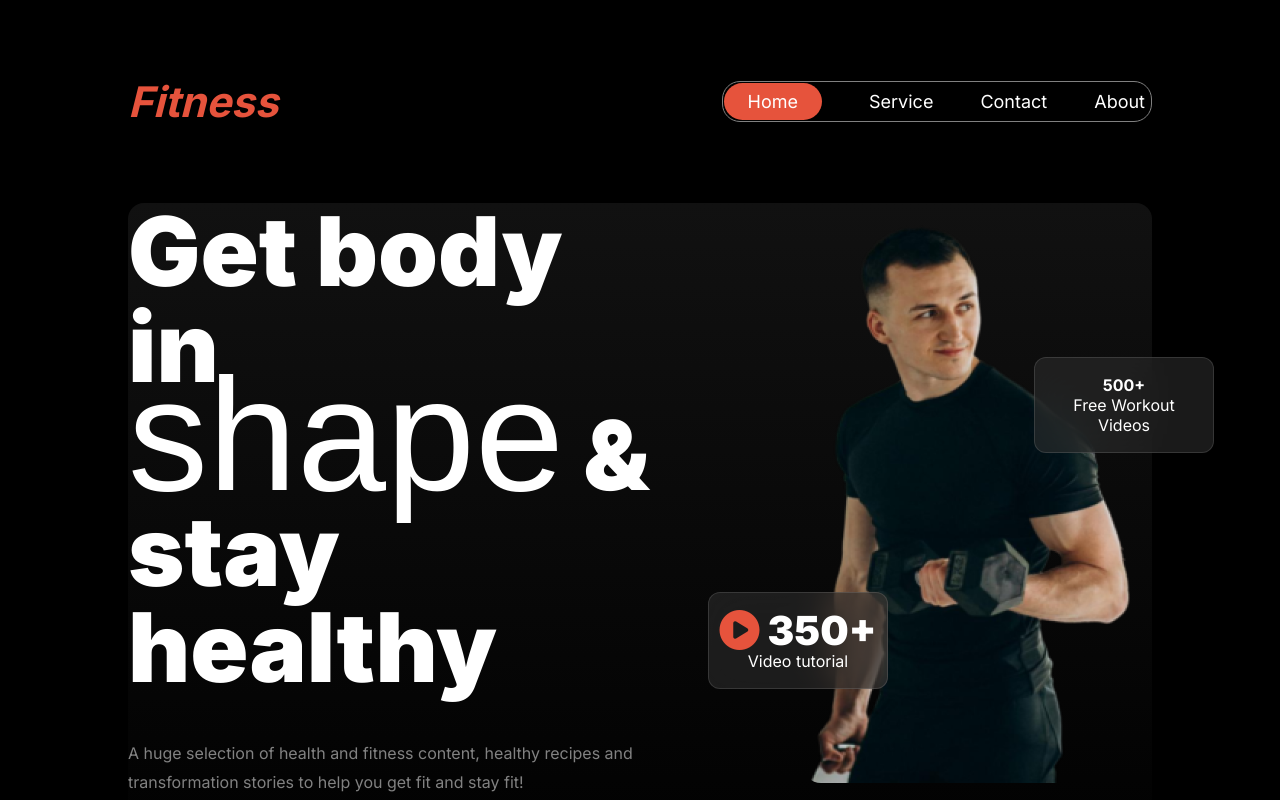
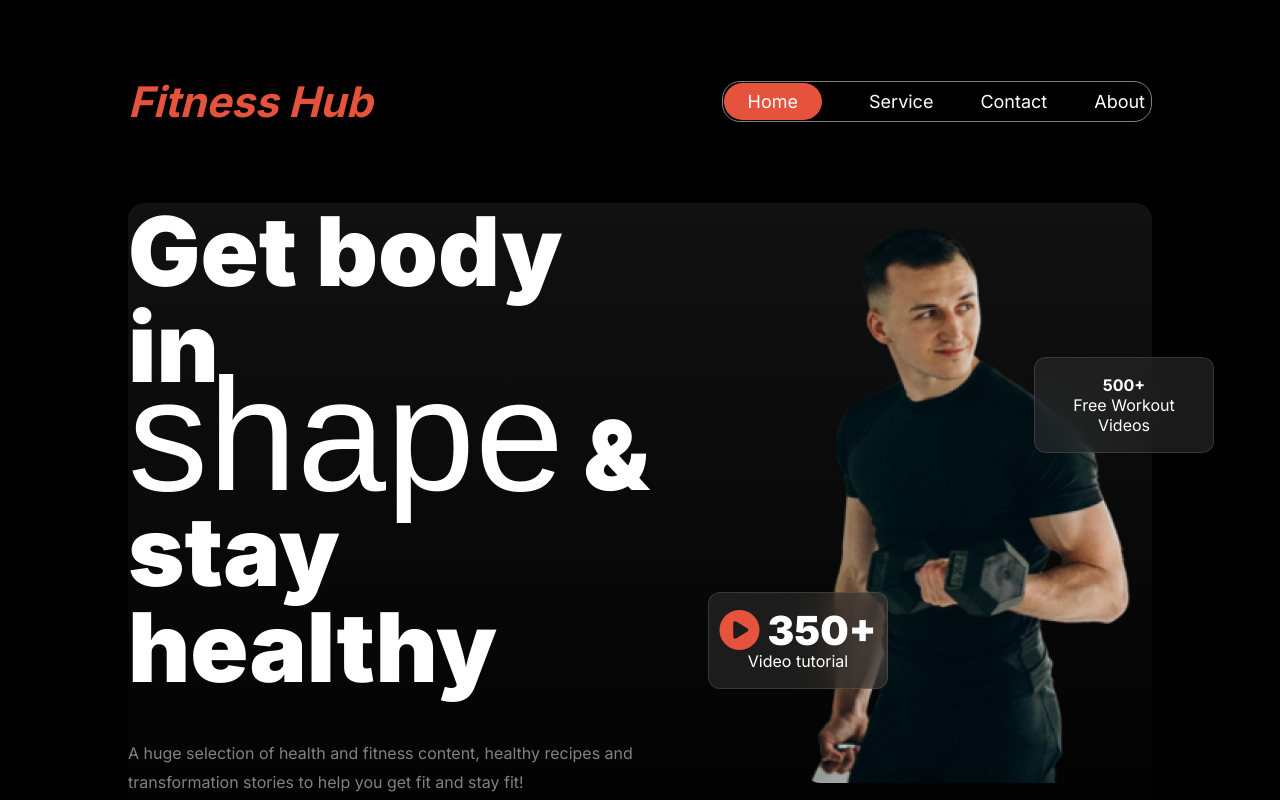
Before and after one commit to SaikatAhmed78/Assingment-Two, a plain HTML site: page fitness.html in a window 1280 px wide. Shown: the top 800 px of the page. Drawn offline with Linux system fonts and the light colour scheme; a web font is replaced by a local one.

Commit message:
Customize Subscribe Section

```diff
--- a/fitness.css
+++ b/fitness.css
@@ -19,10 +19,6 @@ body{
     margin: 5rem auto;
     border-radius: 1rem;
 }
-
-
-
-
 /* shered style */
 
 .btn-primary{
@@ -102,7 +98,7 @@ i{
 
 }
 
-/* bannar section style  */
+/* bannar section */
 .get-body{
     display: flex;
     justify-content: space-between;
@@ -382,7 +378,7 @@ input, select{
  }
 
 
- /* Advanced Subscribe Section */
+ /*Subscribe Section */
 .subscribe-advanced-section {
     background: linear-gradient(135deg, #ff9a9e 0%, #fad0c4 100%);
     padding: 60px 20px;
@@ -391,7 +387,6 @@ input, select{
     border-radius: 12px;
     box-shadow: 0px 8px 15px rgba(0, 0, 0, 0.2);
     margin-bottom: 30px;
-    transition: transform 0.3s;
 }
 
 .subscribe-advanced-section:hover {
--- a/fitness.html
+++ b/fitness.html
@@ -6,7 +6,7 @@
     <meta name="viewport" content="width=device-width, initial-scale=1.0">
     <script src="https://kit.fontawesome.com/408ea844fb.js" crossorigin="anonymous"></script>
     <link rel="stylesheet" href="fitness.css">
-    <title>Fitness</title>
+    <title>Fitness Gym</title>
 </head>
 
 <body>
@@ -14,7 +14,7 @@
         <section class="nav-section">
             <nav class="container navbar-section">
                 <div class="logo">
-                    <h1>Fitness</h1>
+                    <h1>Fitness Hub</h1>
                 </div>
                 <div class="hambar">
                     <i class="fa-solid fa-bars"></i>
```
